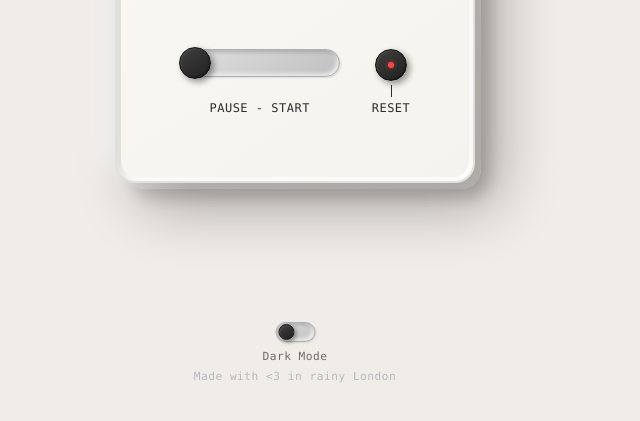
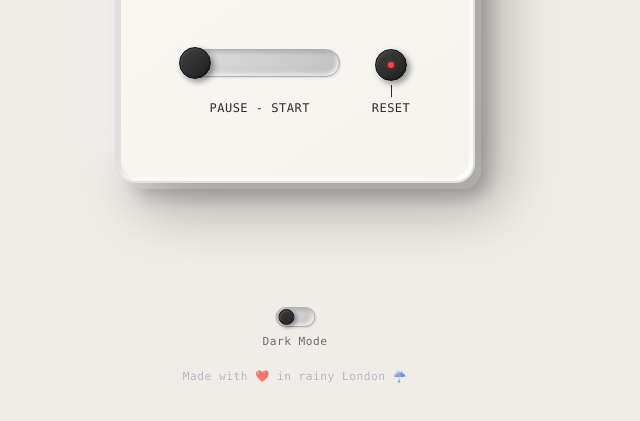
Before and after one commit to emykingmae/pomodoro-timer, a plain HTML site: page index.html in a window 1280 px wide. Shown: the part 397-818 px from the top of the page, without its empty margins (345-985 px from the left). Drawn offline with Linux system fonts and the light colour scheme.

Commit message:
Add emojis to signature and improve spacing between controls

```diff
--- a/index.html
+++ b/index.html
@@ -44,7 +44,7 @@
     </div>
 
     <!-- Signature -->
-    <div class="signature">Made with <3 in rainy London</div>
+    <div class="signature">Made with ❤️ in rainy London ☔️</div>
 
     <!-- Audio for dragging sound -->
     <audio id="drag-sound" preload="auto">
--- a/styles.css
+++ b/styles.css
@@ -463,7 +463,7 @@ header p {
     font-weight: 400;
     letter-spacing: 0.5px;
     font-family: 'SF Mono', 'Monaco', 'Inconsolata', 'Roboto Mono', 'Source Code Pro', monospace;
-    padding-bottom: 80px;
+    padding-bottom: 95px;
 }
 
 /* Dark mode styles */
@@ -660,7 +660,7 @@ body.dark-mode .toggle-switch.active .toggle-handle {
 
 /* Signature */
 .signature {
-    position: fixed;
+    position: absolute;
     bottom: 20px;
     left: 50%;
     transform: translateX(-50%);
@@ -671,6 +671,10 @@ body.dark-mode .toggle-switch.active .toggle-handle {
     font-family: 'SF Mono', 'Monaco', 'Inconsolata', 'Roboto Mono', 'Source Code Pro', monospace;
     opacity: 0.7;
     z-index: 10;
+    text-align: center;
+    width: 100%;
+    max-width: 300px;
+    word-wrap: break-word;
 }
 
 body.dark-mode .signature {
```
